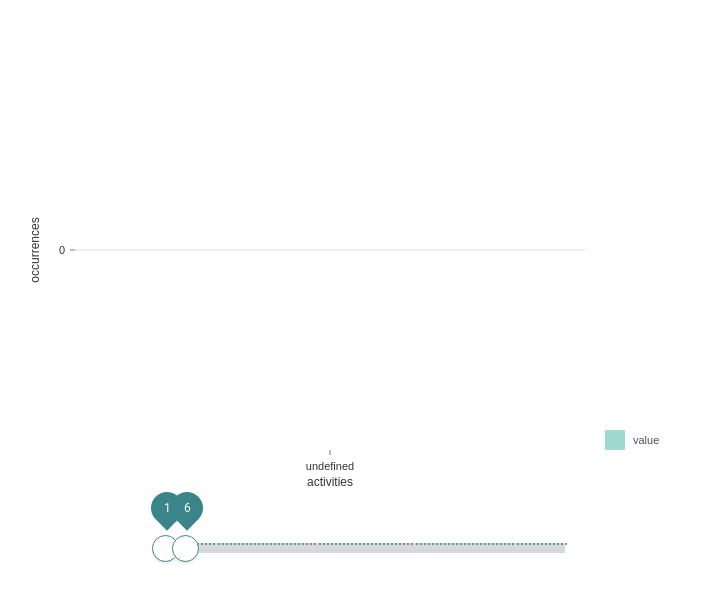
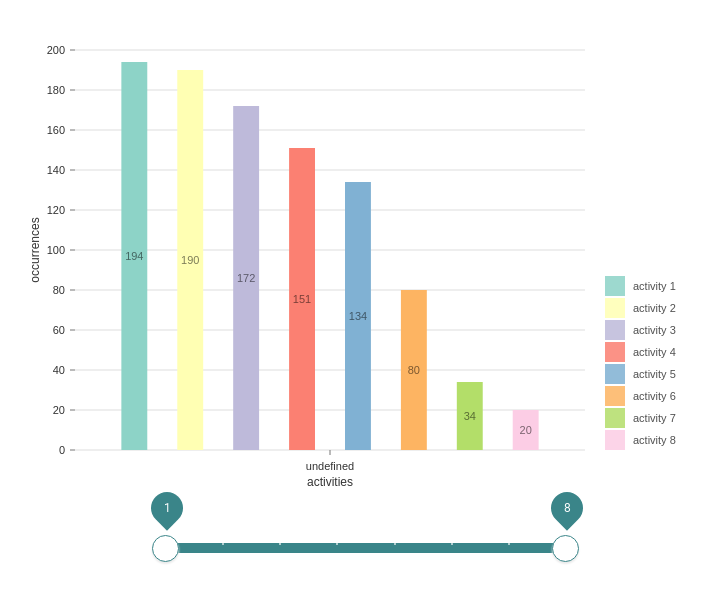
Before and after one commit to MarinaFroes/interplay-of-components, a React (Create React App) app: page / in a window 1280 px wide. Shown: the top 602 px of the page, without its empty margins (275-982 px from the left). Built offline with nearby package versions, Linux system fonts and the light colour scheme.

Commit message:
feat: Populate initialDataObject and keys

```diff
--- a/src/App.js
+++ b/src/App.js
@@ -2,7 +2,6 @@ import React from 'react';
 import './App.css';
 import MyResponsiveBar from './components/MyResponsiveBar';
 import styled from 'styled-components';
-// import { data } from './components/data';
 import RangeSlider from './components/RangeSlider';
 
 const Styles = styled.div`
@@ -16,20 +15,26 @@ const BarContainer = styled.div`
   width: 700px;
 `;
 
-const initialData = [194, 190, 172, 151, 134, 80];
+// TODO: Change hard-coded data
+const initialData = [194, 190, 172, 151, 134, 80, 34, 20];
 
-const initialDataObject = {
-  "activity 1": initialData[0],
-  "activity 2": initialData[1],
-  "activity 3": initialData[2],
-  "activity 4": initialData[3],
-  "activity 5": initialData[4],
-  "activity 6": initialData[5],
-}
+const initialDataObject = {};
+
+let sliderKeys;
+
+// Populating initialDataObject and sliderKeys variable
+(function (initialData) {
+  for (let i = 0; i < initialData.length; i++) {
+    initialDataObject[`activity ${i + 1}`] = initialData[i];
+  }
+  sliderKeys = Object.keys(initialDataObject);
+  return initialDataObject;
+})(initialData);
 
 function App() {
-  const [value, setValue] = React.useState([1, 6]);
-  // const [activityData, setActivityData] = React.useState(initialData);
+  const [sliderValue, setSliderValue] = React.useState([1, initialData.length]);
+  React.useEffect(() => { getData(initialData, sliderValue) }, [sliderValue]);
+
   const [dataObject, setDataObject] = React.useState(initialDataObject);
 
   const getData = (initialData, newValue) => {
@@ -51,18 +56,16 @@ function App() {
   }
 
   const handleChange = (event, newValue) => {
-    setValue(newValue);
+    setSliderValue(newValue);
     console.log(`value: ${newValue}`);
   };
-
-  React.useEffect(() => { getData(initialData, value) }, [value]);
 
   return (
     <Styles>
       <BarContainer className="App">
-        <MyResponsiveBar data={[dataObject]}/>
+        <MyResponsiveBar data={[dataObject]} keys={sliderKeys}/>
       </BarContainer>
-      <RangeSlider values={value} onChange={handleChange} />
+      <RangeSlider values={sliderValue} onChange={handleChange} max={initialData.length}/>
     </Styles>
   );
 }
```
